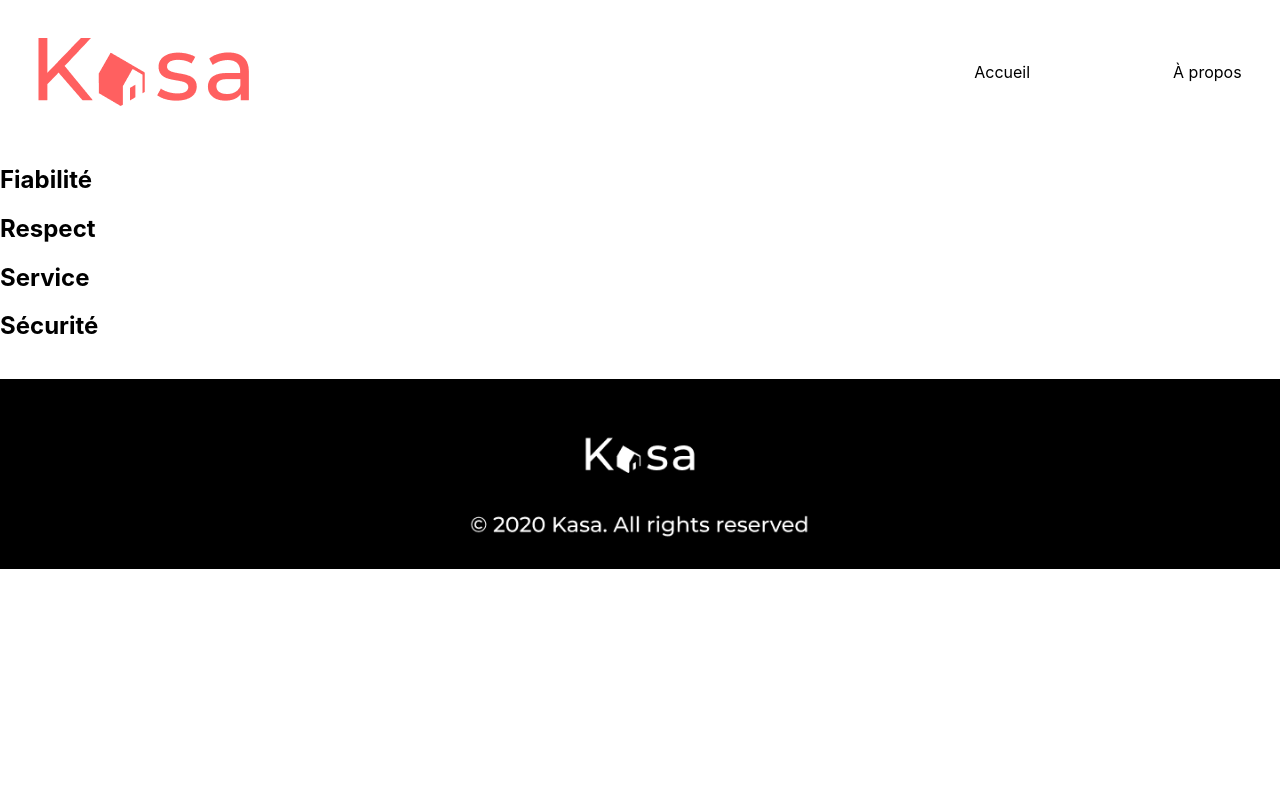
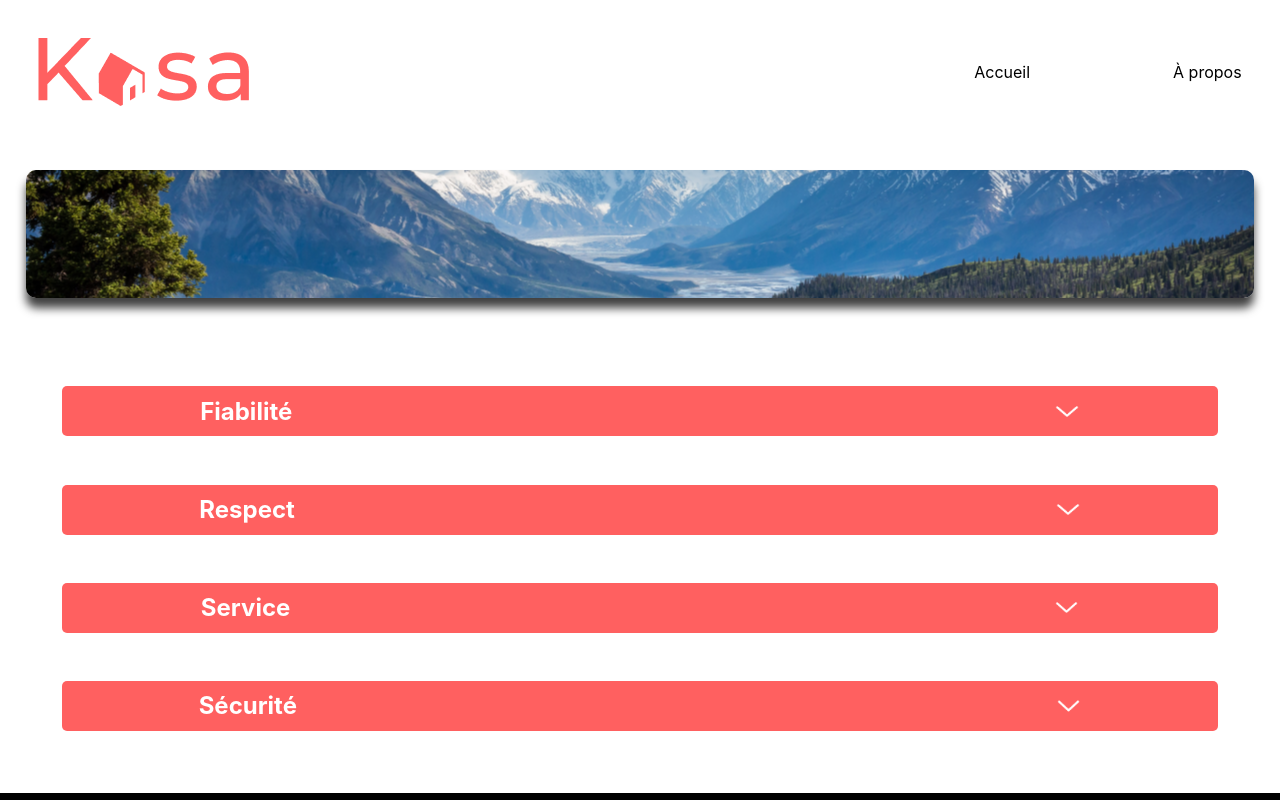
Before and after one commit to GripFast-III/Kasa, a React (Create React App) app in the folder projet-kasa/: page /about in a window 1280 px wide. Shown: the top 800 px of the page. Built offline with nearby package versions, Linux system fonts and the light colour scheme.

Commit message:
Error 404 OK; Banner home et about OK; récupération des components about OK

```diff
--- a/projet-kasa/src/App.jsx
+++ b/projet-kasa/src/App.jsx
@@ -27,6 +27,7 @@ import { BrowserRouter as Router, Routes, Route } from "react-router-dom";
 import Header from "./Components/Header";
 import Footer from "./Components/Footer/index";
 import Home from "./Pages/Home";
+import Gallery from "./Components/Gallery";
 import About from "./Pages/About";
 //import Housing from "./Pages/Housing";
 import Error from "./Pages/Error";
@@ -40,7 +41,9 @@ const App = () => {
         <Route path="/about" element={<About />} />
         {/* <Route path="/housing/:housingId" element={<Housing />} /> */}
         <Route path="*" element={<Error />} />
+        <Route path="/gallery" element={<Gallery />} />
       </Routes>
+
       <Footer />
     </Router>
   );
--- a/projet-kasa/src/Components/Card/index.jsx
+++ b/projet-kasa/src/Components/Card/index.jsx
@@ -1,14 +1,28 @@
-import { Link } from 'react-router-dom';
+// import { Link } from 'react-router-dom';
 
-const Card = ({ housing, page }) => {
-    return (
-        <li className={`card ${page}__card`}>
-            <Link to={`/housing/${housing.id}`} className="card__link">
-                <img className="card__img" src={housing.cover} alt={housing.title} />
-                <h2 className="card___title">{housing.title}</h2>
-            </Link>
-        </li>
-    );
+// const Card = ({ housing, page }) => {
+//     return (
+//         <li className={`card ${page}__card`}>
+//             <Link to={`/housing/${housing.id}`} className="card__link">
+//                 <img className="card__img" src={housing.cover} alt={housing.title} />
+//                 <h2 className="card___title">{housing.title}</h2>
+//             </Link>
+//         </li>
+//     );
+// };
+
+// export default Card;
+
+import React from "react";
+//import { getData, getDataById, getDataByProperty } from "../../Utils/get";
+
+const Card = ({ id, cover, title }) => {
+  return (
+    <div className="card" key={id}>
+      <img src={cover} alt={title} className="card-cover" />
+      <div className="card-title">{title}</div>
+    </div>
+  );
 };
 
 export default Card;
--- a/projet-kasa/src/Components/Dropdown/index.jsx
+++ b/projet-kasa/src/Components/Dropdown/index.jsx
@@ -0,0 +1,38 @@
+import { useState, useRef, useEffect } from "react";
+import Chevron from "./../../Assets/down-chevron.png";
+
+export default function Collapse(props) {
+  const [toggle, setToggle] = useState(false); // Définit le state du toggle (et false par défaut)
+  const [heightEl, setHeightEl] = useState(); // Définit le state de la hauteur du collapse
+
+  const toggleState = () => {
+    // Définit la fonction toggleState qui modifie la valeur toggle au clic
+    setToggle(!toggle);
+  };
+
+  const refHeight = useRef(); // Récupère et conserve la valeur de hauteur du collapse déplié
+
+  useEffect(() => {
+    setHeightEl(`${refHeight.current.scrollHeight}px`);
+  }, []);
+
+  return (
+    // Affiche le dropdown replié par défaut
+    <div className={`collapse ${props.aboutStyle}`}>
+      <div onClick={toggleState} className="collapse__visible">
+        <img
+          className={toggle ? "chevron rotated" : "chevron"}
+          src={Chevron}
+          alt="chevron"
+        />
+      </div>
+      <div
+        ref={refHeight}
+        className={toggle ? "collapse__toggle animated" : "collapse__toggle"}
+        style={{ height: toggle ? `${heightEl}` : "0px" }}
+      >
+        <p aria-hidden={toggle ? "true" : "false"}>{props.aboutText}</p>
+      </div>
+    </div>
+  );
+}
--- a/projet-kasa/src/Components/Header/index.jsx
+++ b/projet-kasa/src/Components/Header/index.jsx
@@ -34,10 +34,6 @@ const Header = () => {
         <img src={logoKasa} alt="Logo Kasa" />
       </div>
       <div className="navigation">
-        {/* <nav>
-          <a href="/">Accueil</a>
-          <a href="/">À propos</a>
-        </nav> */}
         <nav className="header__nav">
           <NavLink to="/" className="header__link">
             Accueil
--- a/projet-kasa/src/Pages/About/index.jsx
+++ b/projet-kasa/src/Pages/About/index.jsx
@@ -1,7 +1,7 @@
 import React, { useEffect } from "react";
 
-//import Banner from "./../../Components/Banner";
-//import Dropdown from "./../../Components/Dropdown";
+import Banner from "./../../Components/Banner";
+import Dropdown from "./../../Components/Dropdown";
 
 const about_content = [
   {
@@ -29,16 +29,17 @@ const About = () => {
 
   return (
     <>
-      {/* <Banner page="About" /> */}
+      {
+        <div className="bannerAbout">
+          <Banner page="About" />
+        </div>
+      }
       <section className="about">
         {about_content.map((content, index) => (
-          //   <Dropdown
-          //     key={`about-${index}-${content.title}`}
-          //     name={content.title}
-          //     value={content.text}
-          //     page="about"
-          //   />
-          <h1 key={`about-${index}-${content.title}`}>{content.title}</h1>
+          <div className="contentAbout" key={`about-${index}-${content.title}`}>
+            <h2 className="aboutTitles">{content.title}</h2>
+            <Dropdown name={content.title} value={content.text} page="about" />
+          </div>
         ))}
       </section>
     </>
--- a/projet-kasa/src/Pages/Error/index.jsx
+++ b/projet-kasa/src/Pages/Error/index.jsx
@@ -1,20 +1,14 @@
-import { useEffect } from 'react';
-import React from 'react';
-import Header from '../../Components/Header';
+import { Link } from "react-router-dom";
+import error404 from "./../../Assets/404.png";
 
-function Error() {
-    useEffect(() => {
-        window.scrollTo(0, 0);
-}, []);
-
-return (
-    <React.Fragment>
-        <Header />
-        <section className="error">
-            <img src="./../../Assets/404.png" alt="error 404"></img>
-        </section>
-    </React.Fragment>
-    );
-};
-
-export default Error;
+export default function ErrorPage() {
+  return (
+    <div className="errorContainer">
+      <img src={error404} alt="404 error not found" />
+      <p className="errorText">Oups! La page que vous demandez n'existe pas.</p>
+      <Link to="/" className="errorLinkHome">
+        Retourner sur la page d’accueil
+      </Link>
+    </div>
+  );
+}
--- a/projet-kasa/src/Pages/Home/index.jsx
+++ b/projet-kasa/src/Pages/Home/index.jsx
@@ -1,30 +1,10 @@
-/*import React, { useEffect } from 'react';
-import Gallery from './../../Components/Gallery';
-import Banner from './../../Components/Banner';
-
-function Home() {
-useEffect(() => {
-        window.scrollTo(0, 0);
-}, []);
-
-return (
-    <React.Fragment>
-        <Banner title={`Chez vous, /n partour et ailleurs`} page="home" />
-        <section className="home__housing">
-            <Gallery page="home" />
-        </section>
-    </React.Fragment>
-    );
-}
-
-export default Home;
-*/
-
 import React from "react";
 import Banner from "./../../Components/Banner";
+import Gallery from "../../Components/Gallery";
 
 const Home = () => {
   return (
+    <div className="homePage">
       <div className="bannerHome">
         <Banner
           className="bannerTitleHome"
@@ -32,6 +12,10 @@ const Home = () => {
           page="home"
         />
       </div>
+      <section className="gallerySection">
+        <Gallery />
+      </section>
+    </div>
   );
 };
 
--- a/projet-kasa/src/Styles/index.css
+++ b/projet-kasa/src/Styles/index.css
@@ -89,7 +89,8 @@ a:hover {
   cursor: pointer;
   text-decoration: underline;
 }
-.bannerHome {
+.bannerHome,
+.bannerAbout {
   padding: 2%;
 }
 
@@ -105,7 +106,7 @@ a:hover {
   -webkit-box-shadow: 0px 10px 10px 0px rgba(0, 0, 0, 0.75);
   -moz-box-shadow: 0px 10px 10px 0px rgba(0, 0, 0, 0.75);
   color: white;
-  width: 100%;
+  /* width: 100%; */
   height: 8rem;
 }
 
@@ -129,8 +130,22 @@ a:hover {
   width: 100%;
 }
 
+.errorContainer {
+  display: flex;
+  flex-direction: column;
+  align-items: center;
+  margin: 3%;
+}
+
+.About__banner {
+  background: url(./../Assets/Image\ source\ 2.png);
+  background-position: center;
+}
+
 .gallery {
-  padding: 3%;
+  margin: 3%;
+  background: rgb(244, 244, 244);
+  border-radius: 10px;
 }
 
 .cardList {
@@ -162,6 +177,45 @@ a:hover {
   align-items: end;
 }
 
+.about {
+  display: flex;
+  flex-direction: column;
+  margin: 3%;
+}
+
+.aboutTitles {
+  display: flex;
+  justify-content: center;
+}
+
+.contentAbout {
+  display: flex;
+  flex-direction: row;
+  justify-content: space-around;
+  align-items: center;
+  background-color: #ff6060;
+  border-radius: 5px;
+  color: white;
+  margin: 2%;
+  height: 50px;
+}
+
+.chevron {
+  float: right;
+  filter: invert(100%);
+  width: 5%;
+  /* transform: rotate(180deg); */
+  transition: 0.5s;
+}
+
+.chevron:hover {
+  cursor: pointer;
+}
+
+.chevron.rotated {
+  transform: rotate(180deg);
+}
+
 footer {
   background-color: black;
   margin-top: 3%;
```
Also changed, not shown: projet-kasa/src/Components/Gallery/index.jsx (+55 -49 lines), projet-kasa/src/Pages/Housing/index.jsx (+19 -0 lines), projet-kasa/src/Utils/get.js (+16 -2 lines), projet-kasa/src/Assets/down-chevron.png (added), 1 other file (tests, documents, lock files or other folders). Lines whose indentation alone changed are shown as unchanged.
